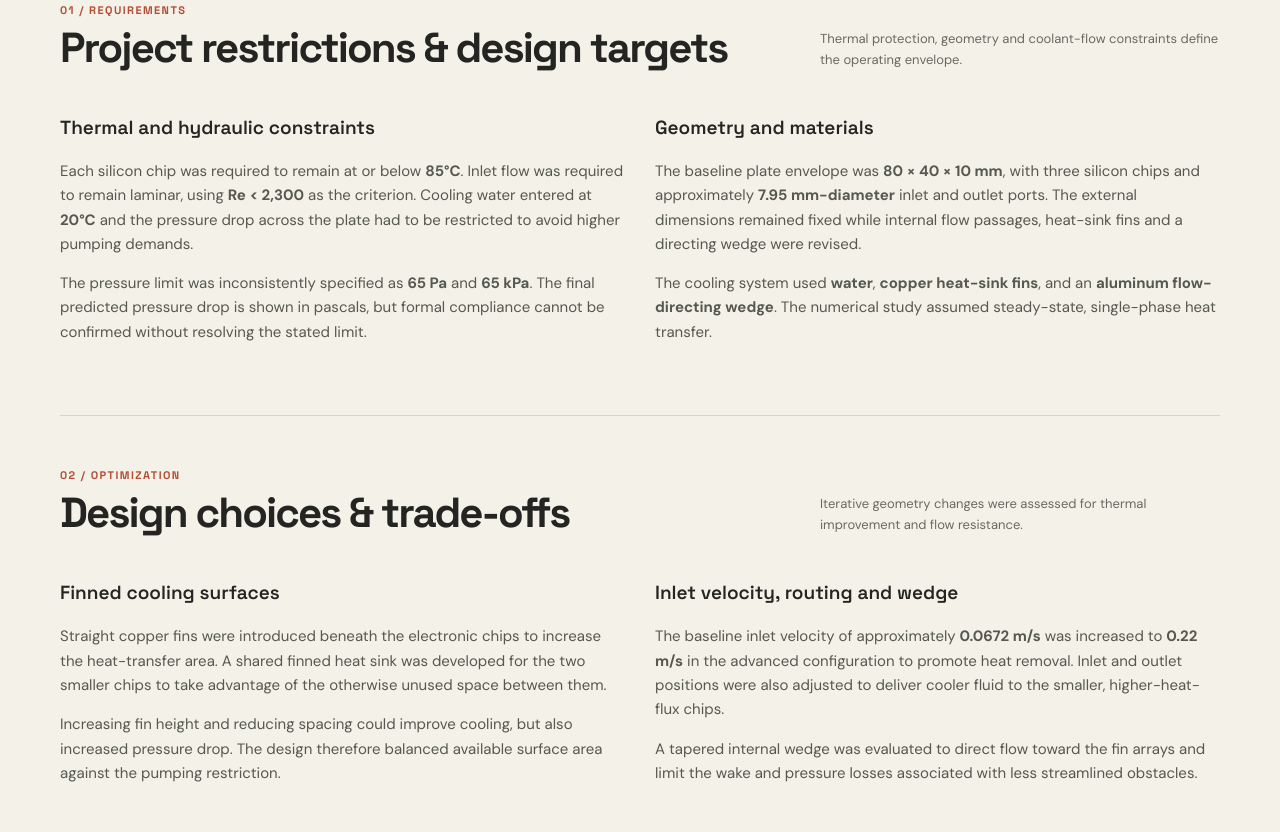
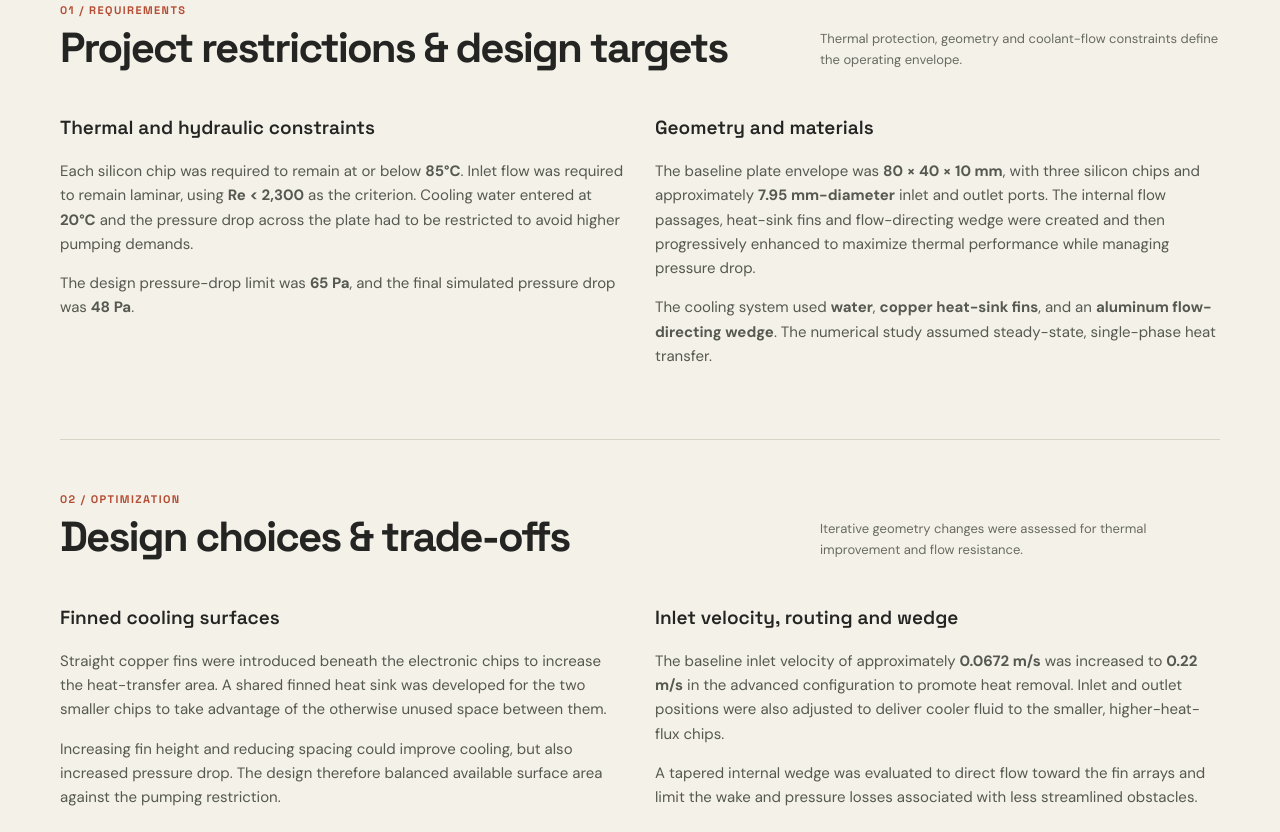
Before and after one commit to Mohamed-M-I-A-Morsy/Mohamed-M-I-A-Morsy.github.io, a plain HTML site: page projects/microchip-cooling.html in a window 1280 px wide. Shown: the part 828-1660 px from the top of the page. Drawn offline with Linux system fonts and the light colour scheme.

Commit message:
Clarify Pascal limits and design development; simplify limitations

```diff
--- a/projects/microchip-cooling.html
+++ b/projects/microchip-cooling.html
@@ -22,14 +22,14 @@
 <figure class="hero-figure"><img src="../assets/microchip-cooling/15-final-isometric-result.png" alt="Isometric final cold plate model displaying thermal and flow simulation contours"><figcaption class="caption">Final advanced-design simulation · three-dimensional thermal-fluid visualization</figcaption></figure>
 </header>
 <div class="stats"><div class="stat"><small>Project type</small><strong>Thermal-fluid optimization</strong></div><div class="stat"><small>Software</small><strong>COMSOL</strong></div><div class="stat"><small>Coolant</small><strong>Liquid water</strong></div><div class="stat"><small>Scope</small><strong>Virtual simulation only</strong></div></div>
-<section class="section" id="constraints"><div class="sectionhead"><div><div class="num">01 / REQUIREMENTS</div><h2>Project restrictions &amp; design targets</h2></div><p>Thermal protection, geometry and coolant-flow constraints define the operating envelope.</p></div><div class="details"><div><h3>Thermal and hydraulic constraints</h3><p>Each silicon chip was required to remain at or below <strong>85°C</strong>. Inlet flow was required to remain laminar, using <strong>Re &lt; 2,300</strong> as the criterion. Cooling water entered at <strong>20°C</strong> and the pressure drop across the plate had to be restricted to avoid higher pumping demands.</p><p>The pressure limit was inconsistently specified as <strong>65 Pa</strong> and <strong>65 kPa</strong>. The final predicted pressure drop is shown in pascals, but formal compliance cannot be confirmed without resolving the stated limit.</p></div><div><h3>Geometry and materials</h3><p>The baseline plate envelope was <strong>80 × 40 × 10 mm</strong>, with three silicon chips and approximately <strong>7.95 mm-diameter</strong> inlet and outlet ports. The external dimensions remained fixed while internal flow passages, heat-sink fins and a directing wedge were revised.</p><p>The cooling system used <strong>water</strong>, <strong>copper heat-sink fins</strong>, and an <strong>aluminum flow-directing wedge</strong>. The numerical study assumed steady-state, single-phase heat transfer.</p></div></div></section>
+<section class="section" id="constraints"><div class="sectionhead"><div><div class="num">01 / REQUIREMENTS</div><h2>Project restrictions &amp; design targets</h2></div><p>Thermal protection, geometry and coolant-flow constraints define the operating envelope.</p></div><div class="details"><div><h3>Thermal and hydraulic constraints</h3><p>Each silicon chip was required to remain at or below <strong>85°C</strong>. Inlet flow was required to remain laminar, using <strong>Re &lt; 2,300</strong> as the criterion. Cooling water entered at <strong>20°C</strong> and the pressure drop across the plate had to be restricted to avoid higher pumping demands.</p><p>The design pressure-drop limit was <strong>65 Pa</strong>, and the final simulated pressure drop was <strong>48 Pa</strong>.</p></div><div><h3>Geometry and materials</h3><p>The baseline plate envelope was <strong>80 × 40 × 10 mm</strong>, with three silicon chips and approximately <strong>7.95 mm-diameter</strong> inlet and outlet ports. The internal flow passages, heat-sink fins and flow-directing wedge were created and then progressively enhanced to maximize thermal performance while managing pressure drop.</p><p>The cooling system used <strong>water</strong>, <strong>copper heat-sink fins</strong>, and an <strong>aluminum flow-directing wedge</strong>. The numerical study assumed steady-state, single-phase heat transfer.</p></div></div></section>
 <section class="section" id="optimization"><div class="sectionhead"><div><div class="num">02 / OPTIMIZATION</div><h2>Design choices &amp; trade-offs</h2></div><p>Iterative geometry changes were assessed for thermal improvement and flow resistance.</p></div><div class="details"><div><h3>Finned cooling surfaces</h3><p>Straight copper fins were introduced beneath the electronic chips to increase the heat-transfer area. A shared finned heat sink was developed for the two smaller chips to take advantage of the otherwise unused space between them.</p><p>Increasing fin height and reducing spacing could improve cooling, but also increased pressure drop. The design therefore balanced available surface area against the pumping restriction.</p></div><div><h3>Inlet velocity, routing and wedge</h3><p>The baseline inlet velocity of approximately <strong>0.0672 m/s</strong> was increased to <strong>0.22 m/s</strong> in the advanced configuration to promote heat removal. Inlet and outlet positions were also adjusted to deliver cooler fluid to the smaller, higher-heat-flux chips.</p><p>A tapered internal wedge was evaluated to direct flow toward the fin arrays and limit the wake and pressure losses associated with less streamlined obstacles.</p></div></div></section>
 <section class="section" id="geometry"><div class="sectionhead"><div><div class="num">03 / CONFIGURATION</div><h2>Final cold-plate geometry</h2></div><p>Flow passages and heat-sink placement developed through design iterations.</p></div><div class="gallery"><figure class="figure wide"><a href="../assets/microchip-cooling/08-final-advanced-model-geometry.png" target="_blank" rel="noopener"><img loading="lazy" src="../assets/microchip-cooling/08-final-advanced-model-geometry.png" alt="Three-view illustration of final advanced cold plate geometry"></a><figcaption><b>Advanced model geometry</b><span>Three-view layout illustrating the revised plate, chip locations and inlet/outlet arrangement</span></figcaption></figure></div></section>
 <section class="section" id="flow"><div class="sectionhead"><div><div class="num">04 / FLUID FLOW</div><h2>Flow-field analysis</h2></div><p>COMSOL velocity fields used to examine coolant distribution and recirculation patterns.</p></div><div class="gallery"><figure class="figure"><a href="../assets/microchip-cooling/05-advanced-model-1-velocity.png" target="_blank" rel="noopener"><img loading="lazy" src="../assets/microchip-cooling/05-advanced-model-1-velocity.png" alt="Colour contour plot of velocity field for advanced model one"></a><figcaption><b>Advanced model 1 — velocity field</b><span>Coolant flow around the electronics and internal geometry</span></figcaption></figure><figure class="figure"><a href="../assets/microchip-cooling/06-flow-path-and-velocity.png" target="_blank" rel="noopener"><img loading="lazy" src="../assets/microchip-cooling/06-flow-path-and-velocity.png" alt="Streamline and colour contour visualization of flow positioning"></a><figcaption><b>Flow paths and velocity distribution</b><span>Visual comparison of flow patterns after inlet and outlet positioning changes</span></figcaption></figure></div></section>
 <section class="section" id="mesh"><div class="sectionhead"><div><div class="num">05 / NUMERICAL STUDY</div><h2>Mesh sensitivity</h2></div><p>Comparison of simulation outputs and computational cost at several mesh resolutions.</p></div><div class="gallery"><figure class="figure"><a href="../assets/microchip-cooling/02-chip-temperatures-vs-mesh.png" target="_blank" rel="noopener"><img loading="lazy" src="../assets/microchip-cooling/02-chip-temperatures-vs-mesh.png" alt="Graph of maximum chip temperature versus mesh elements"></a><figcaption><b>Chip temperatures vs. mesh resolution</b><span>Maximum temperature variation across mesh densities</span></figcaption></figure><figure class="figure"><a href="../assets/microchip-cooling/03-mesh-comparison-graphs.png" target="_blank" rel="noopener"><img loading="lazy" src="../assets/microchip-cooling/03-mesh-comparison-graphs.png" alt="Composite mesh comparison plots for chips, outlet temperature and pressure drop"></a><figcaption><b>Mesh comparison graphs</b><span>Four numerical outputs used for mesh-sensitivity assessment</span></figcaption></figure></div><p class="note">Mesh-resolution trials showed substantial variation in predicted chip temperatures compared with a high-fidelity reference. This demonstrates the trade-off between runtime and numerical accuracy; mesh independence was not conclusively established.</p></section>
 <section class="section" id="final"><div class="sectionhead"><div><div class="num">06 / FINAL CONFIGURATION</div><h2>Final simulation views</h2></div><p>Top and isometric visualizations from the advanced cold-plate configuration.</p></div><div class="gallery"><figure class="figure wide"><a href="../assets/microchip-cooling/14-final-top-view.png" target="_blank" rel="noopener"><img loading="lazy" src="../assets/microchip-cooling/14-final-top-view.png" alt="Top view of simulated flow and thermal conditions in the final design"></a><figcaption><b>Final model — top view</b><span>Flow and temperature visualization of the final internal configuration</span></figcaption></figure><figure class="figure wide"><a href="../assets/microchip-cooling/15-final-isometric-result.png" target="_blank" rel="noopener"><img loading="lazy" src="../assets/microchip-cooling/15-final-isometric-result.png" alt="Three-dimensional flow and temperature simulation of the final cold plate"></a><figcaption><b>Final model — isometric view</b><span>Three-dimensional simulation illustrating the heat sinks and coolant domain</span></figcaption></figure></div></section>
-<section class="section" id="results"><div class="sectionhead"><div><div class="num">07 / SIMULATION RESULTS</div><h2>Final simulation outputs</h2></div><p>Final advanced-configuration predictions for three electronic heat sources.</p></div><div class="results"><div class="result"><small>Chip 1 temperature</small><strong>84.99°C</strong><em>400 W heat input</em></div><div class="result"><small>Chip 2 temperature</small><strong>84.60°C</strong><em>172 W heat input</em></div><div class="result"><small>Chip 3 temperature</small><strong>84.97°C</strong><em>172 W heat input</em></div><div class="result"><small>Pressure drop</small><strong>48 Pa</strong><em>Simulated inlet-to-outlet</em></div></div><p class="caption">These are numerical predictions, not physical test measurements. The pressure-limit specification was inconsistent (65 Pa versus 65 kPa); compliance with the intended limit remains unverified.</p></section>
-<section class="section"><div class="sectionhead"><div><div class="num">08 / ENGINEERING NOTES</div><h2>Numerical assumptions &amp; future validation</h2></div></div><div class="details"><div><h3>Numerical approach</h3><p>COMSOL fluid-flow and heat-transfer modelling was used to study electronic-chip cooling with water. The work explored geometry changes, extended heat-transfer surfaces, flow-path modifications and mesh sensitivity.</p></div><div><h3>Validation &amp; limitations</h3><p>This was a computational study, without physical fabrication or experimental testing. Assumptions included steady-state, single-phase incompressible water flow, a 20°C coolant inlet, and insulated external boundaries. Some results remained sensitive to mesh resolution. Additional mesh refinement, pressure-unit verification, pump characterization and prototype testing would be needed before practical deployment.</p></div></div></section>
+<section class="section" id="results"><div class="sectionhead"><div><div class="num">07 / SIMULATION RESULTS</div><h2>Final simulation outputs</h2></div><p>Final advanced-configuration predictions for three electronic heat sources.</p></div><div class="results"><div class="result"><small>Chip 1 temperature</small><strong>84.99°C</strong><em>400 W heat input</em></div><div class="result"><small>Chip 2 temperature</small><strong>84.60°C</strong><em>172 W heat input</em></div><div class="result"><small>Chip 3 temperature</small><strong>84.97°C</strong><em>172 W heat input</em></div><div class="result"><small>Pressure drop</small><strong>48 Pa</strong><em>Simulated inlet-to-outlet</em></div></div><p class="caption">These are numerical predictions, not physical test measurements. The final simulated pressure drop of 48 Pa was below the 65 Pa design limit.</p></section>
+<section class="section"><div class="sectionhead"><div><div class="num">08 / ENGINEERING NOTES</div><h2>Numerical assumptions &amp; future validation</h2></div></div><div class="details"><div><h3>Numerical approach</h3><p>COMSOL fluid-flow and heat-transfer modelling was used to study electronic-chip cooling with water. The work explored geometry changes, extended heat-transfer surfaces, flow-path modifications and mesh sensitivity.</p></div><div><h3>Validation &amp; limitations</h3><p>This was a computational study, without physical fabrication or experimental testing. Assumptions included steady-state, single-phase incompressible water flow, a 20°C coolant inlet, and insulated external boundaries.</p></div></div></section>
 <footer class="foot"><span>Mohamed Morsy · Mechanical Engineering Portfolio · Cold Plate Design &amp; CFD Analysis</span><a href="../index.html#projects">← All projects</a></footer>
 </div>
 </body>
```
